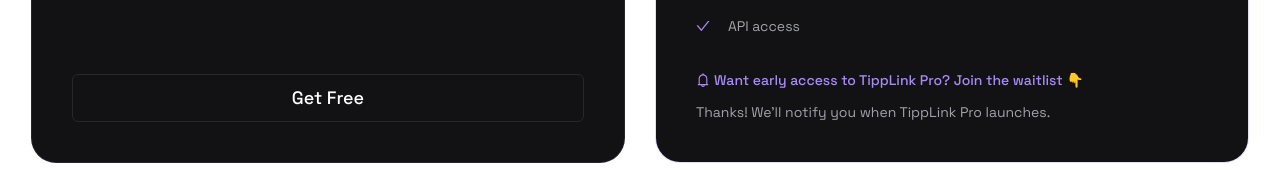
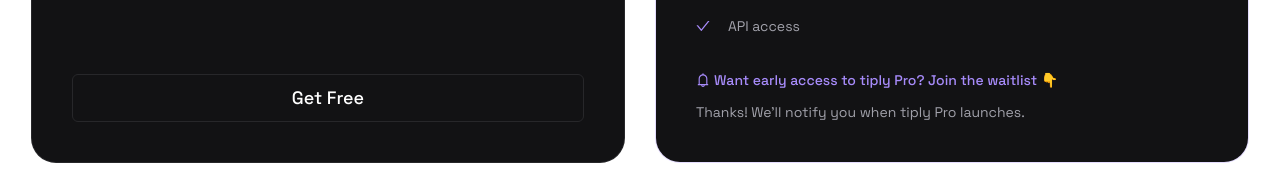
Before and after one commit to eimaam/tiply, a React (Vite) app: page / in a window 1280 px wide. Both pictures are taken after typing "name@example.com" into the empty fields and a click on the button "Join Waitlist". Shown: the part 3214-3386 px from the top of the page. Built offline with nearby package versions, Linux system fonts and the light colour scheme.

Commit message:
feat: update branding references from TippLink to tiply in Pricing and utils components

```diff
--- a/src/components/landing/pricing.tsx
+++ b/src/components/landing/pricing.tsx
@@ -129,7 +129,7 @@
                 <div className="w-full mt-8">
                   <p className="mb-3 text-sm font-medium flex items-center text-brand-primary">
                     <BellOutlined className="mr-1" />
-                    Want early access to TippLink Pro? Join the waitlist 👇
+                    Want early access to tiply Pro? Join the waitlist 👇
                   </p>
                   {!hasSubmitted ? (
                     <form onSubmit={handleWaitlistSubmit} className="space-y-3 w-full">
@@ -151,7 +151,7 @@
                       </div>
                     </form>
                   ) : (
-                    <p className="text-sm text-brand-muted-foreground">Thanks! We'll notify you when TippLink Pro launches.</p>
+                    <p className="text-sm text-brand-muted-foreground">Thanks! We'll notify you when tiply Pro launches.</p>
                   )}
                 </div>
               ) : (
--- a/src/lib/utils.ts
+++ b/src/lib/utils.ts
@@ -53,7 +53,7 @@
   description: "A decentralized tipping platform for creators and communities.",
   url: "https://usetiply.xyz",
   image: "https://usetiply.xyz/logo.png",
-  twitterUrl: "https://twitter.com/tipplink",
-  repoUrl: "https://github.com/eimaam/tipplink",
+  twitterUrl: "https://twitter.com/tiplyHQ",
+  repoUrl: "https://github.com/eimaam/tiply",
   supportEmail: "support@usetiply.xyz"
 }
```
